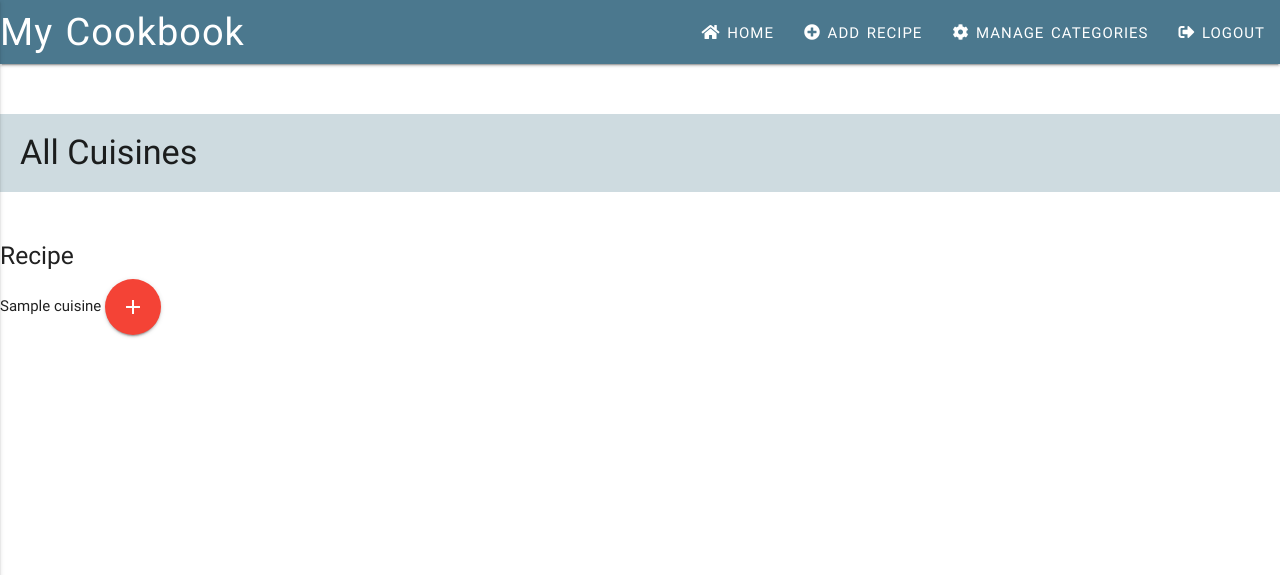
After one commit to Code-Institute-Submissions/online-cookbook-3, a Flask app: page /all_cuisines in a window 1280 px wide. The commit adds this page. Shown: the top 575 px of the page. Run offline with Flask 2, Linux system fonts and the light colour scheme; a database or web service that is not in the repository returns one stand-in record (values such as "Sample title"); some libraries are stand-ins or nearby versions.

Commit message:
Nav bar amended to include manage categories/basic allcuisine.html page initiated

```diff
--- a/app.py
+++ b/app.py
@@ -38,8 +38,8 @@ def update_recipe(recipe_id):
         'recipe_title':request.form.get('recipe_title'),
         'recipe_short_description':request.form.get('recipe_short_description'),
         'recipe_image_url': request.form.get('recipe_image_url'),
-        'cuisine_name': request.form.getlist('cuisine_name'),
-        'dish_type':request.form.getlist('dish_type'),
+        'cuisine_name': request.form.get('cuisine_name'),
+        'dish_type':request.form.get('dish_type'),
         'allergen_name':request.form.getlist('allergen_name'),
         'recipe_prep_time':request.form.get('recipe_prep_time'),
         'recipe_cook_time':request.form.get('recipe_cook_time'),
@@ -95,7 +95,10 @@ def insert_dish():
             dishes=mongo.db.dishes
             dishes.insert_one(dish)
 
-
+@app.route('/all_cuisines')
+def all_cuisines():
+    all_cuisines=mongo.db.cuisines.find()
+    return render_template("allcuisines.html", cuisines=all_cuisines)
 
 if __name__ == '__main__':
     app.run(host=os.environ.get('IP'),
--- /dev/null
+++ b/templates/allcuisines.html
@@ -0,0 +1,9 @@
+{% extends 'base.html' %}{% block content %}
+<h4 class="heading">All Cuisines</h4>
+{% for cuisine in cuisines %}
+<h5>Recipe</h5>
+    {{cuisine.cuisine_name}}
+
+<a href="" class="btn-floating btn-large waves-effect waves-light red"><i class="material-icons">add</i></a>
+{% endfor %}
+{% endblock %}
--- a/templates/base.html
+++ b/templates/base.html
@@ -16,14 +16,24 @@
             <div class="nav-wrapper">
                 <a href="#" class="brand-logo">My Cookbook</a>
                 <a href="#" data-activates="mobile-demo" class="button-collapse"><i class="material-icons">menu</i></a>
+                <ul id="categories1" class="dropdown-content">
+                  <li><a href="{{url_for('all_cuisines')}}">All Cuisines</a></li>
+                  <li><a href="#!">All Dish Types</a></li>
+                </ul>
                 <ul class="right hide-on-med-and-down">
                     <li><a href="{{url_for('all_recipes')}}" class="nav-item"><i class="fas fa-home"></i> Home</a></li>
-                    <li><a href={{url_for('add_recipe')}} class="nav-item"><i class="fas fa-plus-circle"></i> Add recipe</a></li>
+                    <li><a href="{{url_for('add_recipe')}}" class="nav-item"><i class="fas fa-plus-circle"></i> Add recipe</a></li>
+                    <li><a class="dropdown-button nav-item" data-activates="categories1"><i class="fas fa-cog"></i> Manage Categories</a></li>
                     <li><a href="#" class="nav-item"><i class="fas fa-sign-out-alt"></i> Logout</a></li>
                 </ul>
+                <ul id="categories" class="dropdown-content">
+                  <li><a href="{{url_for('all_cuisines')}}">All Cuisines</a></li>
+                  <li><a href="#!">All Dish Types</a></li>
+                </ul>
                 <ul class="side-nav" id="mobile-demo">
-                    <li><a href="#" class="nav-item"><i class="fas fa-home"></i> Home</a></li>
+                    <li><a href="{{url_for('all_recipes')}}" class="nav-item"><i class="fas fa-home"></i> Home</a></li>
                     <li><a href={{url_for('add_recipe')}} class="nav-item"><i class="fas fa-plus-circle"></i> Add recipe</a></li>
+                    <li><a class="dropdown-button nav-item" data-activates="categories"><i class="fas fa-cog"></i> Manage Categories</a></li>
                     <li><a href="#" class="nav-item"><i class="fas fa-sign-out-alt"></i> Logout</a></li>
                 </ul>
             </div>
@@ -38,6 +48,7 @@
     <script>
         $(document).ready(function(){
             $(".button-collapse").sideNav();
+            $(".dropdown-button").dropdown();
             $('select').material_select();
             var delete_icon = '<i class="material-icons">delete</i></a></div></div>';
             var ingredient_field = `<div class="row new-ingredient"> <div class="input-field col s11">
```
